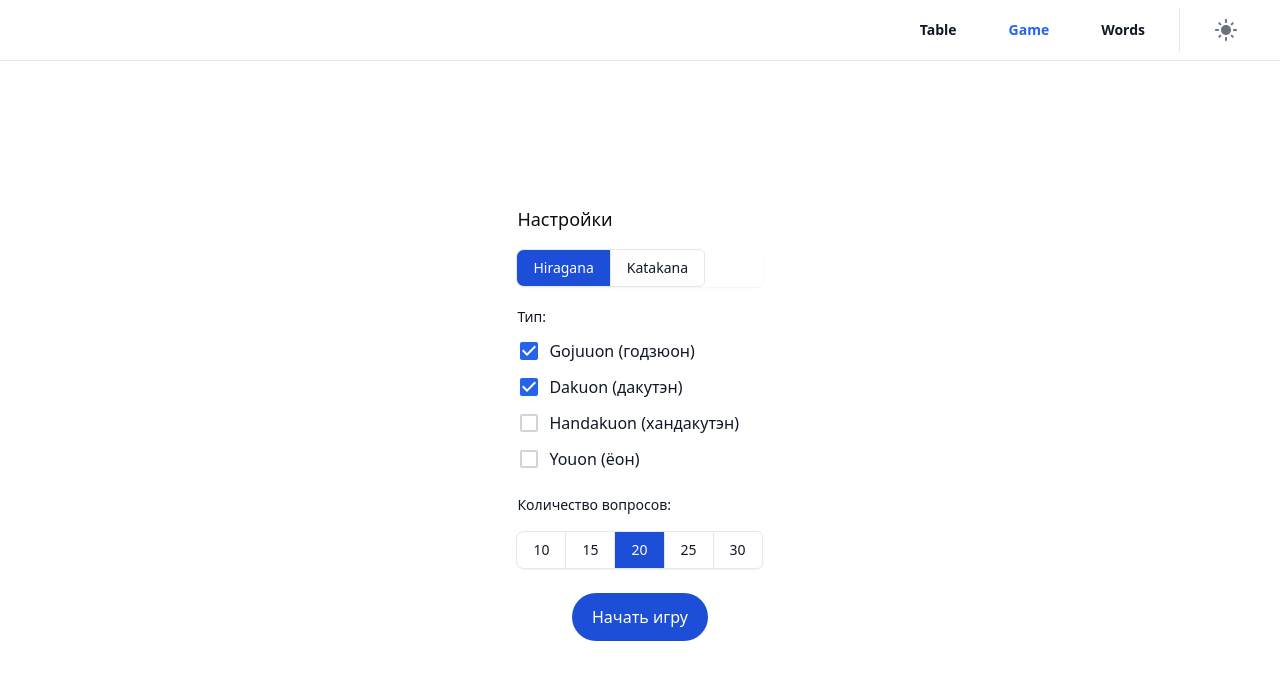
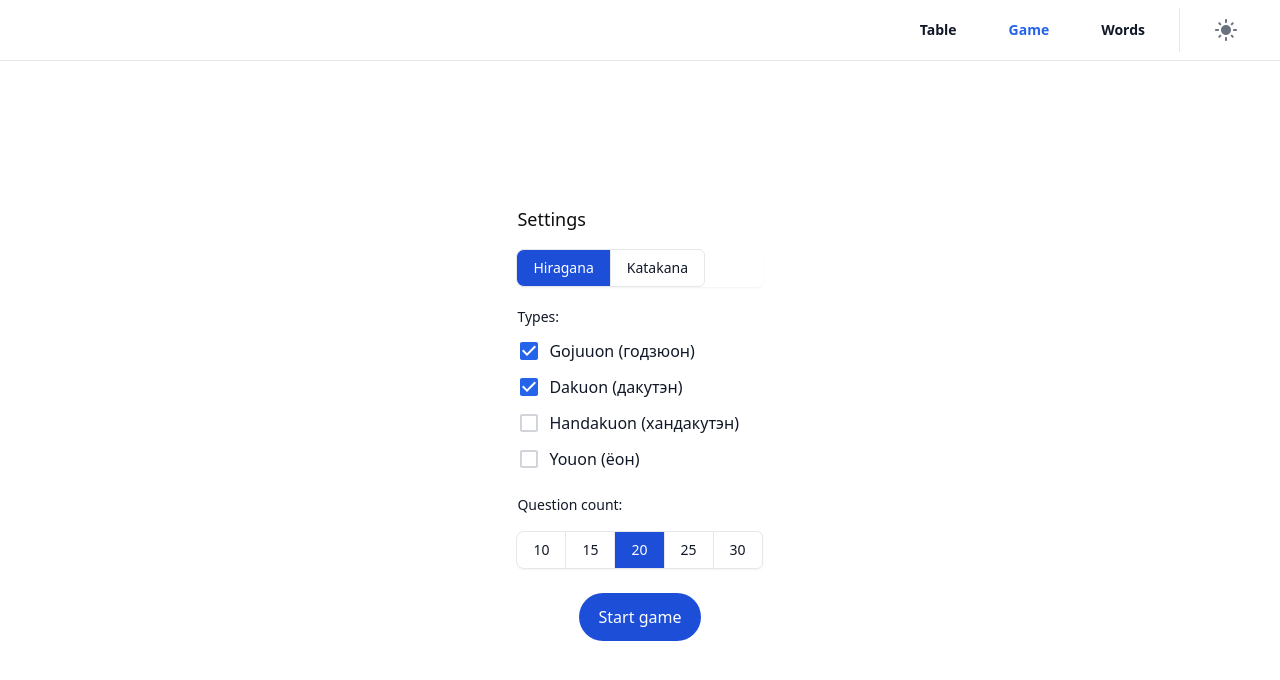
Before and after one commit to pritulaziah/japanese-alphabet, a Next.js app: page /game in a window 1280 px wide. Shown: the top 680 px of the page. Built offline with nearby package versions, Linux system fonts and the light colour scheme.

Commit message:
add no data table text

```diff
--- a/components/common/Table.tsx
+++ b/components/common/Table.tsx
@@ -33,7 +33,8 @@ function Table<TData extends { _id: number | string }>({
         </tr>
       </thead>
       <tbody>
-        {data.map((row) => (
+        {data.length > 0 ? (
+          data.map((row) => (
             <tr
               className="bg-white border-b dark:bg-gray-800 dark:border-gray-700"
               key={row._id}
@@ -51,7 +52,14 @@ function Table<TData extends { _id: number | string }>({
                 </td>
               ))}
             </tr>
-        ))}
+          ))
+        ) : (
+          <td colSpan={columns.length}>
+            <div className="text-sm text-slate-500 text-center w-full py-4 opacity-75">
+              No data
+            </div>
+          </td>
+        )}
       </tbody>
     </table>
   );
--- a/components/game/GuessCharacter.tsx
+++ b/components/game/GuessCharacter.tsx
@@ -105,10 +105,10 @@ const GuessCharacter = ({ onAnswer, form, types }: IProps) => {
           color="alternative"
           onClick={() => createAnswer({ userInput: "", value: "skip" })}
         >
-          Пропустить
+          Skip
         </Button>
         <Button className="w-40" onClick={checkAnswer}>
-          Проверить
+          Check
         </Button>
       </Footer>
     </>
--- a/components/game/Result.tsx
+++ b/components/game/Result.tsx
@@ -59,7 +59,7 @@ const Result = ({ answers, finishGame, form }: IProps) => {
           <CircleProgress progress={progress} />
           <span className="text-lg">
             <span className="font-medium text-slate-700 dark:text-slate-200">
-              Счёт:
+              Score:
             </span>{" "}
             <span className="text-xl font-semibold">{correctAnswers}</span>
             <span> / </span>
@@ -104,7 +104,7 @@ const Result = ({ answers, finishGame, form }: IProps) => {
         </ul>
       </div>
       <Footer>
-        <Button onClick={finishGame}>Завершить</Button>
+        <Button onClick={finishGame}>Finish</Button>
       </Footer>
     </>
   );
--- a/components/game/Start.tsx
+++ b/components/game/Start.tsx
@@ -41,7 +41,7 @@ const Start = ({
   return (
     <>
       <div className="flex flex-col mb-2">
-        <h3 className="font-medium text-lg mb-4">Настройки</h3>
+        <h3 className="font-medium text-lg mb-4">Settings</h3>
         <ButtonGroup
           collection={alphabetForms}
           current={form}
@@ -49,7 +49,7 @@ const Start = ({
         />
         <div className="flex flex-col my-5">
           <div>
-            {renderLabel("Тип")}
+            {renderLabel("Types")}
             <AlphabetTypeList
               types={types}
               onChange={changeTypes}
@@ -60,7 +60,7 @@ const Start = ({
         </div>
         <div className="flex flex-col">
           <div className="mb-2 text-sm font-medium text-gray-900 dark:text-gray-300">
-            {renderLabel("Количество вопросов")}
+            {renderLabel("Question count")}
           </div>
           <ButtonGroup
             collection={questionCountDict}
@@ -76,7 +76,7 @@ const Start = ({
           onClick={disabled ? undefined : startGame}
           disabled={disabled}
         >
-          Начать игру
+          Start game
         </Button>
       </Footer>
     </>
```
Lines whose indentation alone changed are shown as unchanged.
